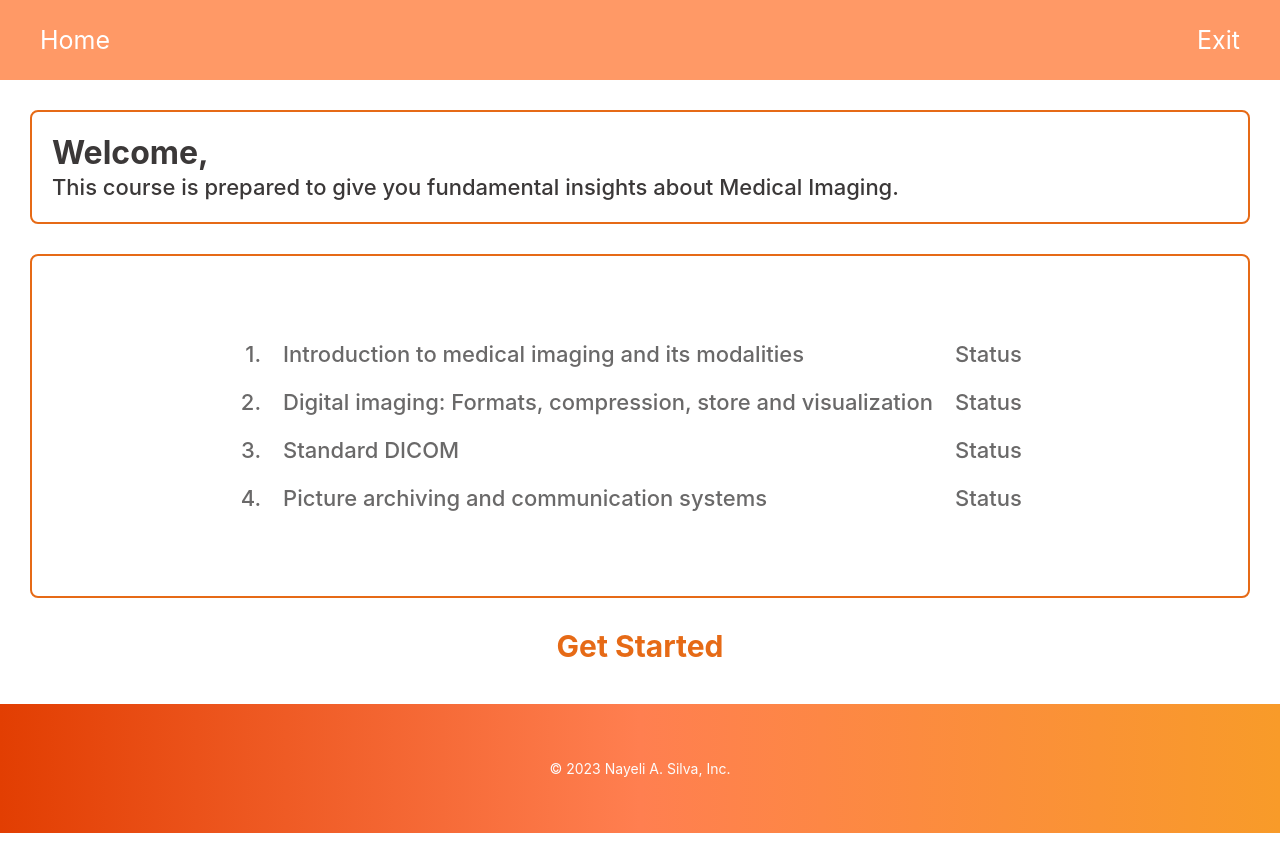
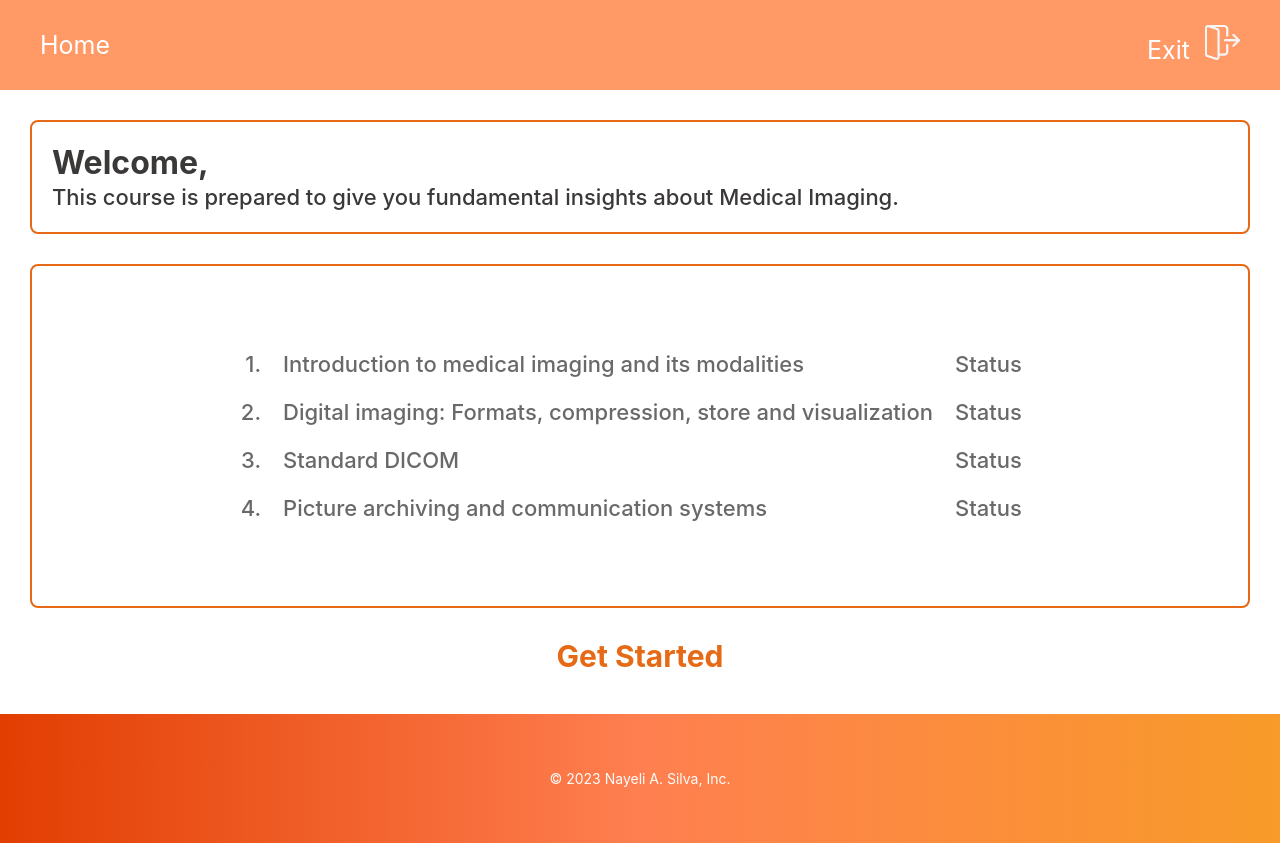
Before and after one commit to NAS-Ragde/ReactJS_Medical-Imaging-Fundamentals, a React (Create React App) app: page /components/Home/Home.js in a window 1280 px wide. Built offline with nearby package versions, Linux system fonts and the light colour scheme; the HTML template or start-up script is replaced by a standard one.

Commit message:
Home.js and Home.css - Add button

```diff
--- a/src/screens/components/Home/Home.css
+++ b/src/screens/components/Home/Home.css
@@ -11,6 +11,16 @@
     font-size: 25px;
     font-weight: 400;
     color: white;
+}
+.logout-button {
+    background-image: url('/assets/logout.png');
+    background-size: cover;
+    background-color: #FF9966;
+    border: none;
+    margin-left: 15px;
+    width: 35px;
+    height: 35px;
+    justify-content: center;
 }
 
 .container {
--- a/src/screens/components/Home/Home.js
+++ b/src/screens/components/Home/Home.js
@@ -1,5 +1,4 @@
 import './Home.css'
-
 export default function Home() {
 
     const welcomeText = 'This course is prepared to give you fundamental insights about Medical Imaging.';
@@ -98,7 +97,12 @@ export default function Home() {
         <div>
             <div className={'header'}>
                 <p className={'header-title'}>Home</p>
-                <p className={'header-title'}>Exit</p>
+                <p className={'header-title'}>Exit
+                    <button
+                        className={'logout-button'}
+                        onClick={()=>{}}
+                    />
+                </p>
 
             </div>
 
```
